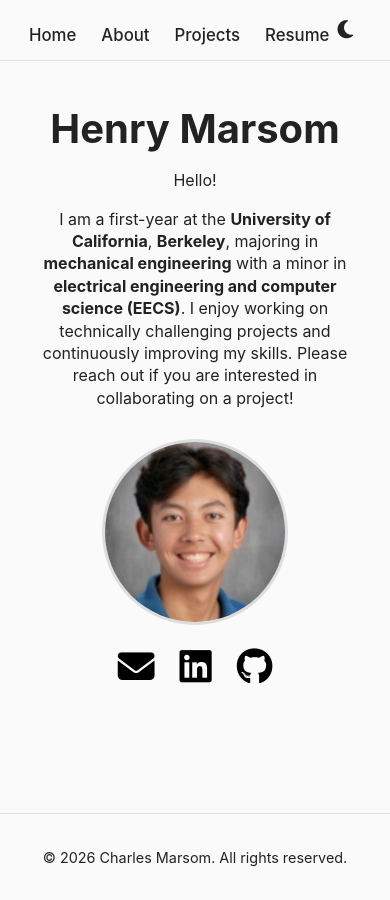
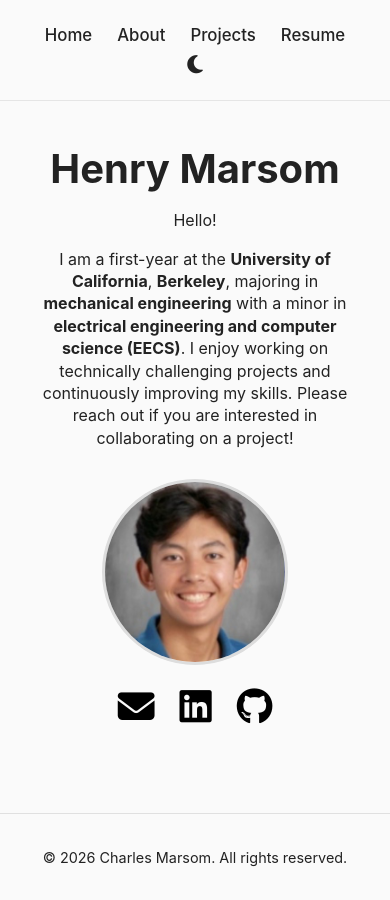
Before and after one commit to henrymarsom/henrymarsom.github.io, a Jekyll site: the page built from index.md, in a window 390 px wide. Built offline with Jekyll 4.4.1, drawn with Linux system fonts in a browser that asks for light colours.

Commit message:
Update style.css

```diff
--- a/assets/style.css
+++ b/assets/style.css
@@ -272,18 +272,52 @@ body.dark .site-footer {
   }
 }
 @media (max-width: 768px) {
+  .hero {
+    flex-direction: column !important;  /* stack vertically */
+    align-items: center !important;     /* center everything */
+    gap: 20px !important;               /* smaller space */
+    margin-bottom: 15px !important;
+  }
+
+  .hero-text {
+    text-align: center !important;      /* center text */
+    max-width: 90% !important;
+  }
+
+  .hero-image {
+    margin-top: 0 !important;
+  }
+
+  .hero-image img {
+    width: 180px !important;
+    height: 180px !important;
+  }
+
+  .contact {
+    gap: 25px !important;
+    flex-wrap: wrap !important;
+    justify-content: center !important;
+  }
+
   .nav {
-    padding: 10px 15px;
+    flex-wrap: wrap !important;
+    justify-content: center !important;
+  }
+
+  .nav-center {
+    gap: 25px !important;
+    margin-top: 10px !important;
+  }
+
+  .hero-text h1 {
+    font-size: 2.5rem !important;
+  }
+
+  .subtitle {
+    font-size: 1rem !important;
+  }
+
+  .bio {
+    font-size: 1rem !important;
   }
 }
-@media (max-width: 768px) {
-  .hero-text h1 {
-    font-size: 2.5rem;
-  }
-  .subtitle {
-    font-size: 1rem;
-  }
-  .bio {
-    font-size: 1rem;
-  }
-}
```
